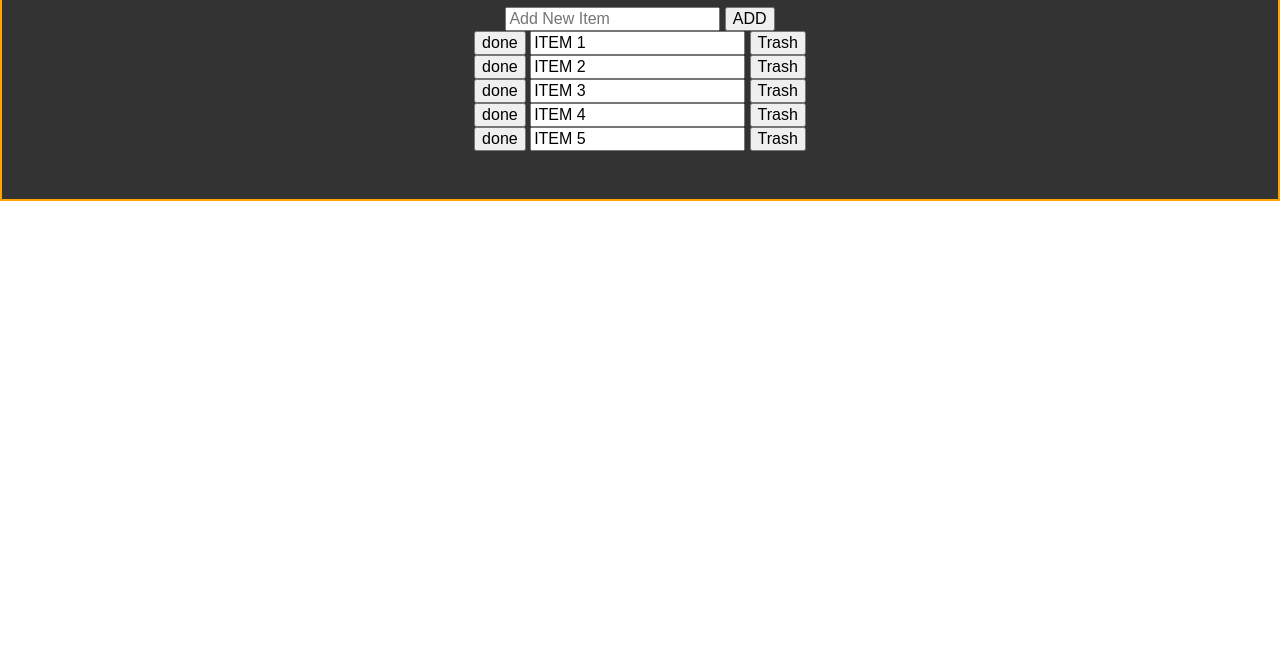
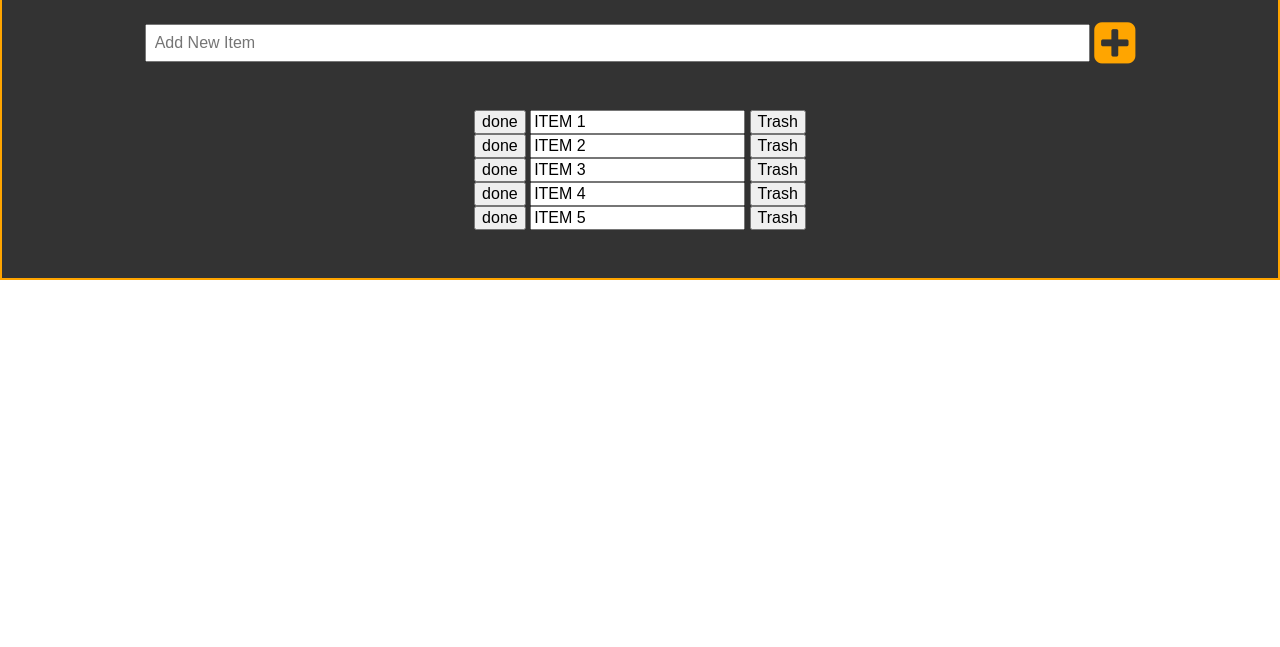
Before and after one commit to BLuciano/jquery-shopping-list, a plain HTML site: page index.html in a window 1280 px wide. Shown: the part 153-800 px from the top of the page. Drawn offline with nearby package versions, Linux system fonts and the light colour scheme.

Commit message:
Styled add-item section

```diff
--- a/css/styles.css
+++ b/css/styles.css
@@ -10,6 +10,7 @@ html {
 	text-align: center;
 }
 
+/*WRAPPER SECTION*/
 .wrapper{
 	width: 100%;
 	height: auto;
@@ -20,6 +21,25 @@ html {
 	background-color: #333;
 }
 
+/*ADD NEW ITEM SECTION*/
+.add-item{
+	margin-bottom: 3em;
+}
+
+#newItem{
+	width: 75%;
+	padding: .5em;
+}
+.add{
+
+}
+.fa-plus-square{
+	position: relative;
+	color: orange;
+	top: 12px;
+	cursor: pointer;
+}
+/*SHOPPING LIST SECTION*/
 .shopping-list{
 	list-style: none;
 	margin: 0;
--- a/index.html
+++ b/index.html
@@ -13,7 +13,7 @@
 		<h1>SHOPPING LIST</h1>
 		<div class="add-item">
 			<input type="text" id="newItem" placeholder="Add New Item"></input>
-			<button class="add">ADD</button>
+			<i class="add fa fa-plus-square fa-3x"></i>
 		</div>
 
 		<ul class="shopping-list">
```
